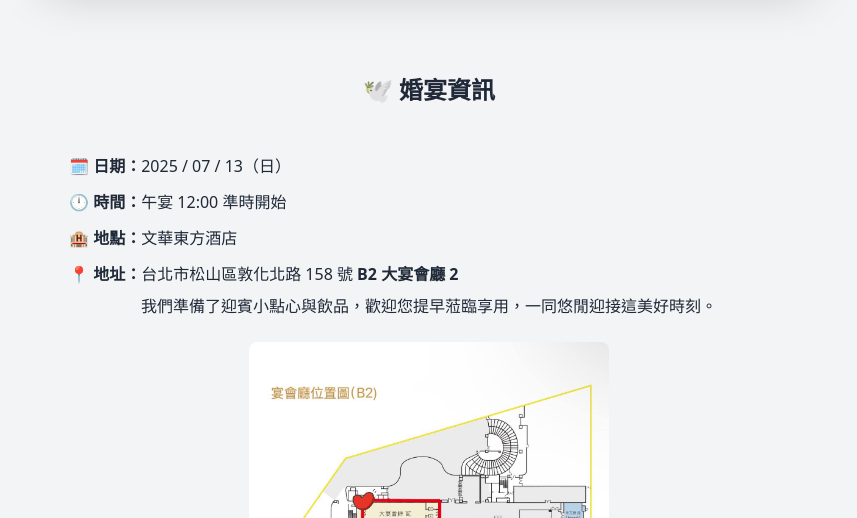
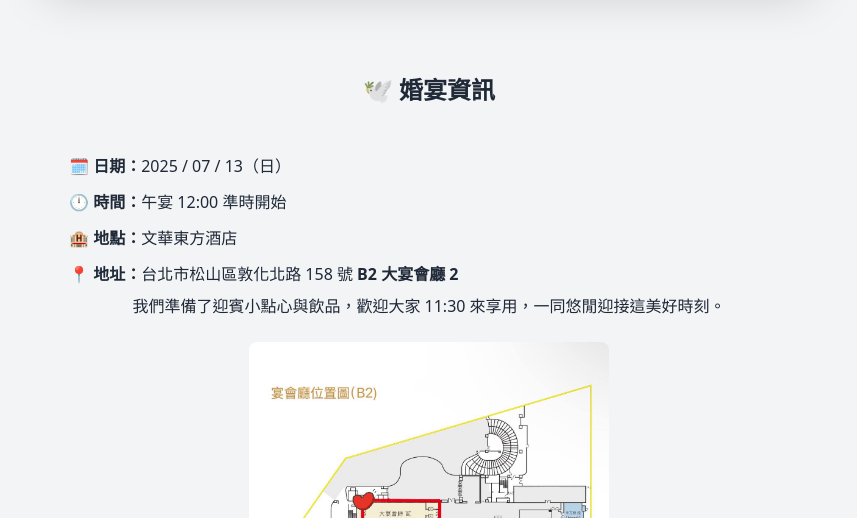
Before and after one commit to andy12011/wedding, a plain HTML site: page index.html in a window 1280 px wide. Shown: the part 1589-2107 px from the top of the page, without its empty margins (211-1068 px from the left). Drawn offline with nearby package versions, Linux system fonts and the light colour scheme; no server answers.

Commit message:
change message

```diff
--- a/index.html
+++ b/index.html
@@ -288,7 +288,7 @@
                 <span class="text-left">台北市松山區敦化北路 158 號 <strong>B2 大宴會廳 2</strong></span>
             </div>
         </div>
-        <p class="mt-2">我們準備了迎賓小點心與飲品，歡迎您提早蒞臨享用，一同悠閒迎接這美好時刻。</p>
+        <p class="mt-2">我們準備了迎賓小點心與飲品，歡迎大家 11:30 來享用，一同悠閒迎接這美好時刻。</p>
         <div class="flex justify-center gap-4 mt-4">
             <img src="images/map2.jpg" alt="宴會廳路線圖" class="w-1/2 rounded-lg cursor-pointer" onclick="openModal(this)">
         </div>
```
